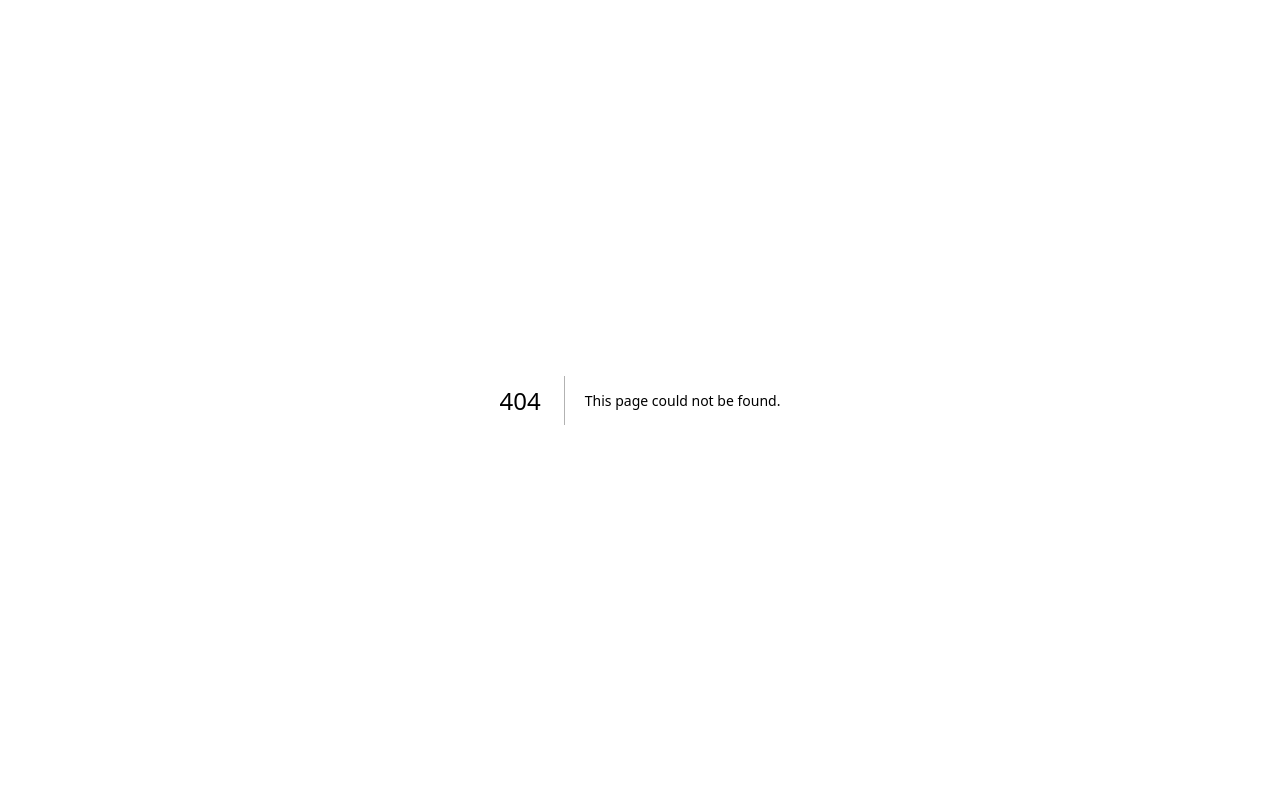
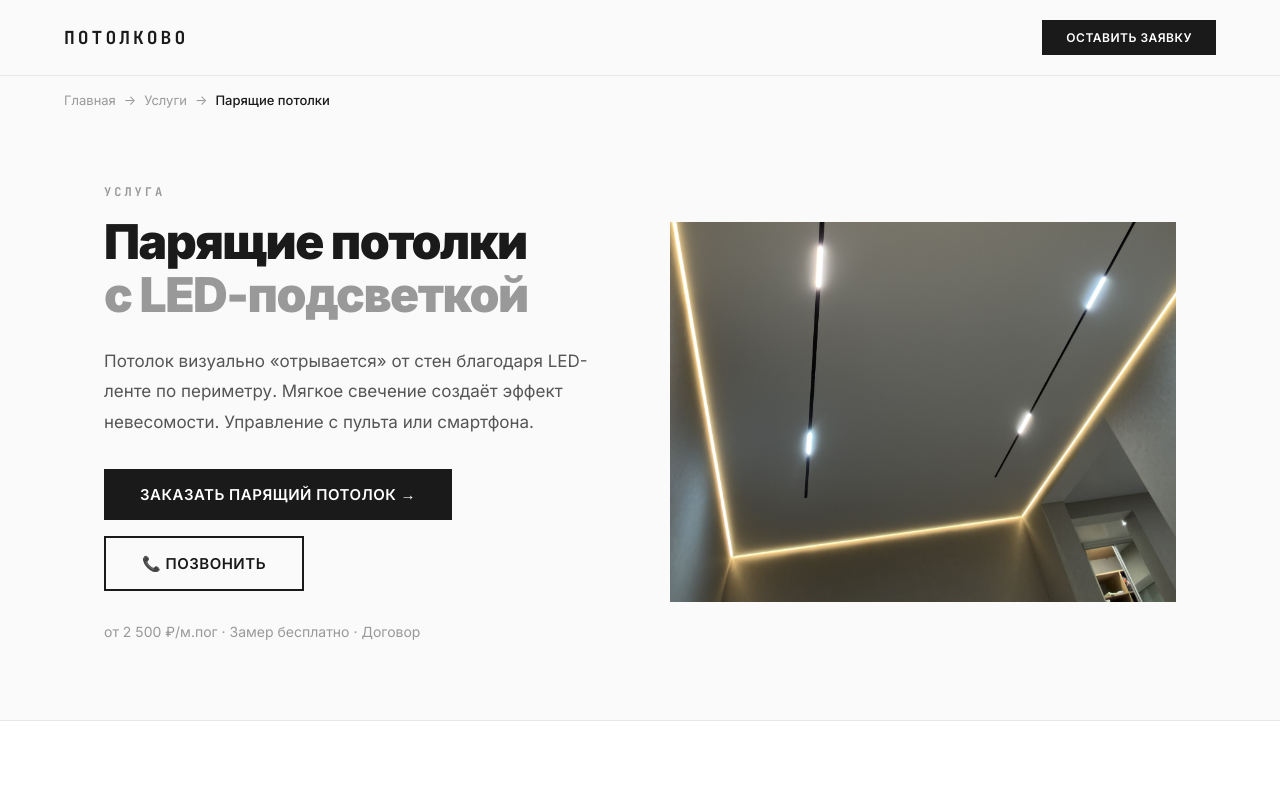
Before and after one commit to svladimirtsk-crypto/nextjs-potolkovo, a Next.js app: page /uslugi/paryashchie-potolki in a window 1280 px wide. Before the commit this address had no page. Shown: the top 800 px of the page. Built offline with nearby package versions, Linux system fonts and the light colour scheme.

Commit message:
Create page.tsx

```diff
--- /dev/null
+++ b/app/uslugi/paryashchie-potolki/page.tsx
@@ -0,0 +1,47 @@
+import type { Metadata } from "next";
+import ServicePageLayout from "../_components/ServicePageLayout";
+
+export const metadata: Metadata = {
+  title: "Парящие натяжные потолки с подсветкой в Москве — ПОТОЛКОВО",
+  description: "Парящие натяжные потолки с LED-подсветкой в Москве и МО. Эффект невесомости, управление с пульта. Мастер 15+ лет. Замер бесплатно.",
+  keywords: "парящий потолок, натяжной потолок с подсветкой, LED потолок, парящие потолки москва",
+};
+
+export default function Page() {
+  return (
+    <ServicePageLayout
+      breadcrumb="Парящие потолки"
+      badge="Услуга"
+      h1="Парящие потолки"
+      h1sub="с LED-подсветкой"
+      description="Потолок визуально «отрывается» от стен благодаря LED-ленте по периметру. Мягкое свечение создаёт эффект невесомости. Управление с пульта или смартфона."
+      ctaText="Заказать парящий потолок"
+      price="от 2 500 ₽/м.пог"
+      image="/svc-floating.jpeg"
+      imageAlt="Парящий натяжной потолок с LED подсветкой"
+      sectionTitle="Как это работает"
+      sectionParagraphs={[
+        "Специальный профиль с пазом для LED-ленты крепится по периметру помещения. Лента светит вниз на стену, создавая световой контур.",
+        "Визуально потолок «парит» в воздухе, отделённый от стен полосой света. Эффект усиливается в вечернее время.",
+        "Управление яркостью и цветом — с пульта или через приложение. Тёплый белый, холодный белый или RGB.",
+      ]}
+      advantagesTitle="Где использовать"
+      advantages={[
+        { icon: "🛏️", title: "Спальня", desc: "Как ночник или основной свет" },
+        { icon: "🛋️", title: "Гостиная", desc: "Декоративная подсветка зоны отдыха" },
+        { icon: "🚪", title: "Коридор", desc: "Основной свет без люстр" },
+        { icon: "🍳", title: "Кухня", desc: "Дополнительный контурный свет" },
+      ]}
+      otherServices={[
+        ["Теневой профиль", "/uslugi/tenevoy-profil"],
+        ["Световые линии", "/uslugi/svetovye-linii"],
+        ["Трековое освещение", "/uslugi/trekovoe-osveshchenie"],
+        ["Скрытые карнизы", "/uslugi/skrytye-karnizy"],
+        ["Индивидуальные проекты", "/uslugi/individualnye-proekty"],
+        ["Продажа трек-света", "/uslugi/prodazha-trekovogo-osveshcheniya"],
+        ["Простые потолки", "/uslugi/prostye-potolki"],
+        ["Светопрозрачные потолки", "/uslugi/svetoprozrachnye-potolki"],
+      ]}
+    />
+  );
+}
```
